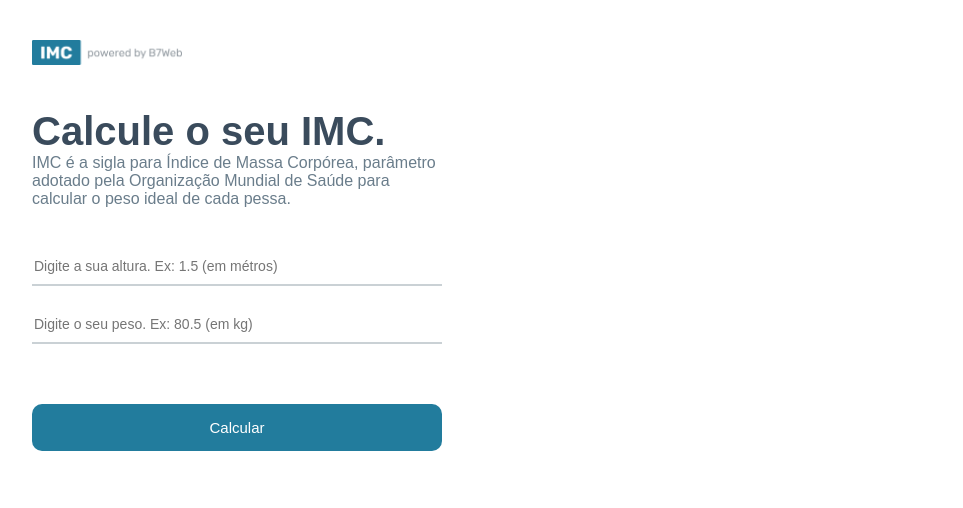
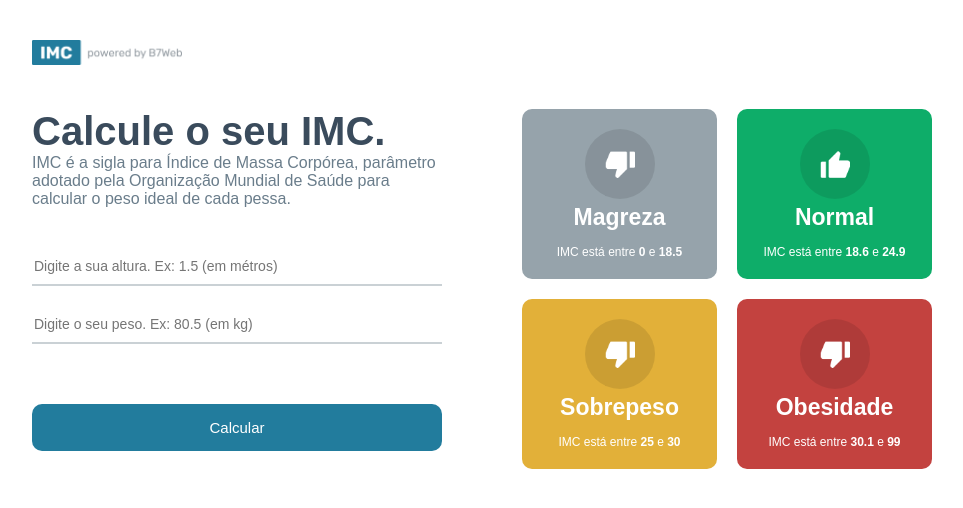
Before and after one commit to natancs/calc-bmi, a React (Create React App) app: page / in a window 1280 px wide. Shown: the top 508 px of the page, without its empty margins (158-1121 px from the left). Built offline with nearby package versions, Linux system fonts and the light colour scheme.

Commit message:
Creating the GridItem component and styling

```diff
--- a/src/components/GridItem/GridItem.module.css
+++ b/src/components/GridItem/GridItem.module.css
@@ -0,0 +1,28 @@
+.main {
+  flex: 1;
+  color: #fff;
+  border-radius: 10px;
+  display: flex;
+  justify-content: center;
+  align-items: center;
+  flex-direction: column;
+  padding: 20px;
+}
+.gridIcon {
+  width: 70px;
+  height: 70px;
+  border-radius: 50%;
+  background-color: rgba(0,0,0, .1);
+  display: flex;
+  justify-content: center;
+  align-items: center;
+}
+.gridTitle {
+  font-size: 23px;
+  font-weight: bold;
+  margin-top: 5px;
+}
+.gridInfo {
+  font-size: 12px;
+  margin-top: 14px;
+}
--- a/src/components/GridItem/index.tsx
+++ b/src/components/GridItem/index.tsx
@@ -1,8 +1,27 @@
 import { GridItemProps } from "./type";
-
+import styles from "./GridItem.module.css";
+import upImage from "../../assets/up.png";
+import downImage from "../../assets/down.png";
 
 export function GridItem({ item }: GridItemProps) {
   return (
-    <></>
+    <div
+      className={styles.main}
+      style={{ backgroundColor: item.color }}
+    >
+      <div className={styles.gridIcon}>
+        <img
+          src={item.icon === "up" ? upImage : downImage}
+          alt=""
+          width={30}
+        />
+      </div>
+      <div className={styles.gridTitle}>{item.title}</div>
+      <div className={styles.gridInfo}>
+        <>
+          IMC está entre <strong>{item.imc[0]}</strong> e <strong>{item.imc[1]}</strong>
+        </>
+      </div>
+    </div>
   )
 }
```
